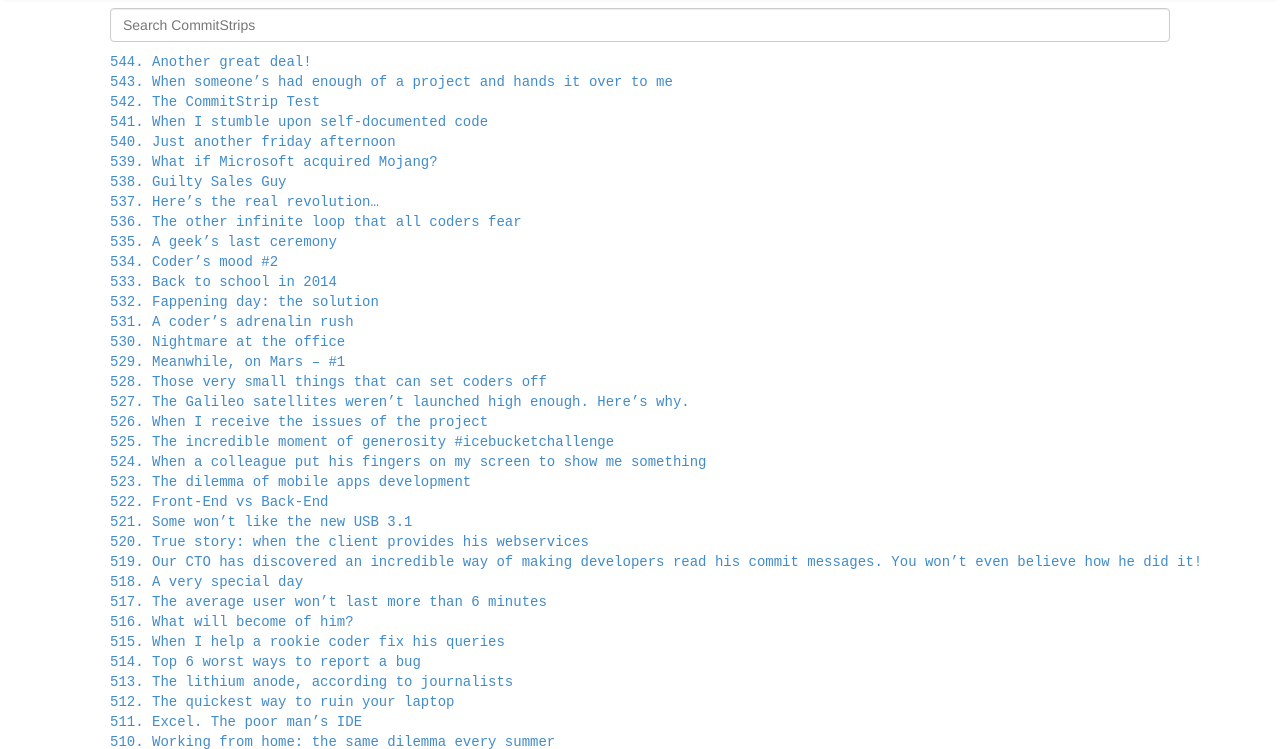
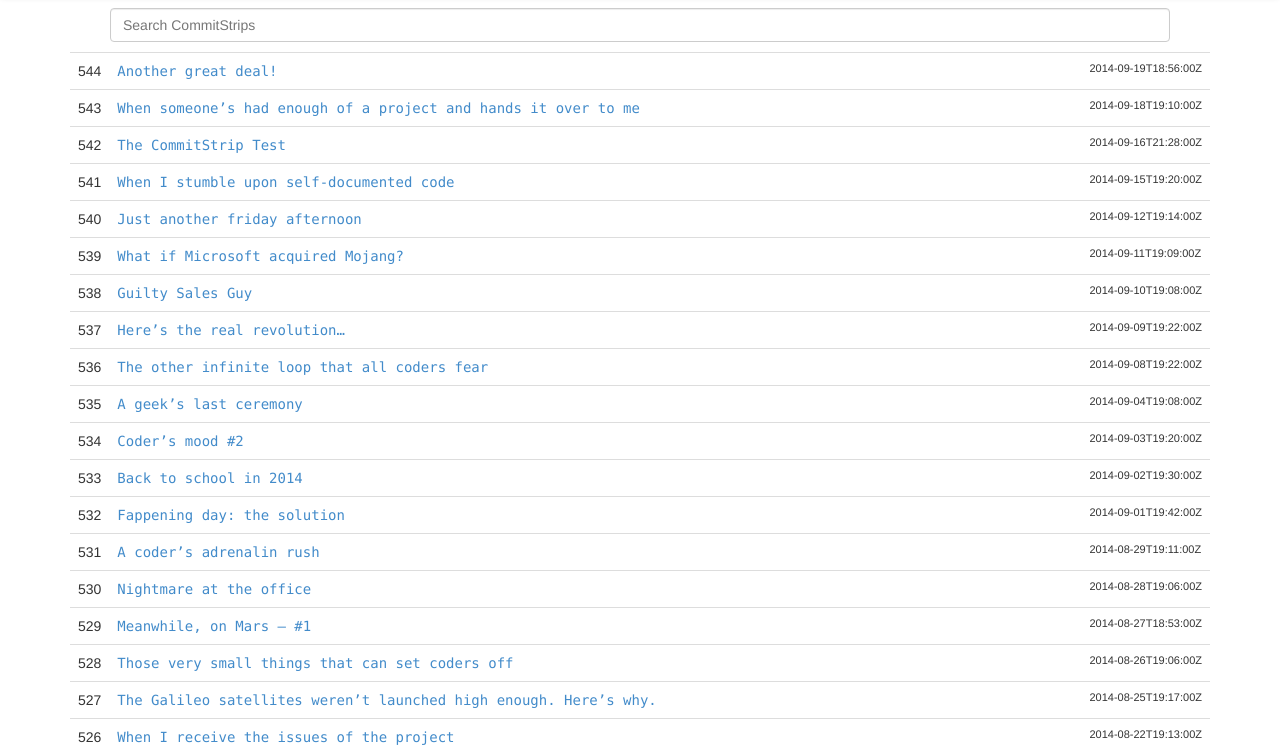
Before and after one commit to caiguanhao/cstrip, a website: page public/index.html in a window 1280 px wide. Shown: the part 54-803 px from the top of the page. Drawn offline with Linux system fonts and the light colour scheme; files whose address does not match are found by name.

Commit message:
convert list to a table;

```diff
--- a/public/css/main.css
+++ b/public/css/main.css
@@ -19,7 +19,7 @@
 }
 
 .cs-textarea {
-  font-family: monospace;
+  font-family: Menlo, monospace;
   transition: all 0.3s ease;
   min-height: 100px;
 }
@@ -28,7 +28,7 @@
   text-shadow: none;
   font-weight: normal;
   font-size: 12px;
-  font-family: monospace;
+  font-family: Menlo, monospace;
 }
 
 .cs-navbar-brand {
@@ -49,16 +49,25 @@
   margin: 10px 40px;
 }
 
-.cs-list {
-  list-style: none;
+.cs-table {
   margin-top: 10px;
   margin-bottom: 10px;
 }
 
-.cs-list li {
-  font-family: monospace;
+.cs-table a {
+  display: block;
 }
 
-.cs-list li a {
-  display: block;
+.cs-table-title {
+  font-family: Menlo, monospace;
+  padding: 0 !important;
 }
+
+.cs-table-title a {
+  padding: 8px;
+}
+
+.cs-table-date {
+  white-space: nowrap;
+  font-size: 11px;
+}
--- a/public/views/home.html
+++ b/public/views/home.html
@@ -3,11 +3,14 @@
     ng-model-options="{debounce: 200}" placeholder="Search CommitStrips">
 </div>
 
-<ul class="cs-list">
-  <li ng-repeat="CommitStrip in home.CommitStrips | filter:home.search">
-    <a href="/#/{{$index}}">
-      {{home.CommitStrips.length - $index}}.
-      {{CommitStrip.title}}
-    </a>
-  </li>
-</ul>
+<table class="table table-hover cs-table">
+  <tbody>
+    <tr ng-repeat="CommitStrip in home.CommitStrips | filter:home.search">
+      <td ng-bind="home.CommitStrips.length - $index"></td>
+      <td class="cs-table-title">
+        <a href="/#/{{$index}}" ng-bind="CommitStrip.title"></a>
+      </td>
+      <td ng-bind="CommitStrip.date" class="cs-table-date"></td>
+    </tr>
+  </tbody>
+</table>
```
